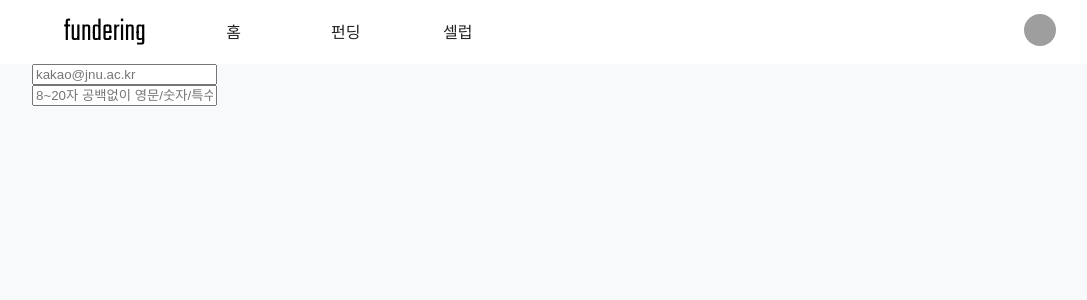
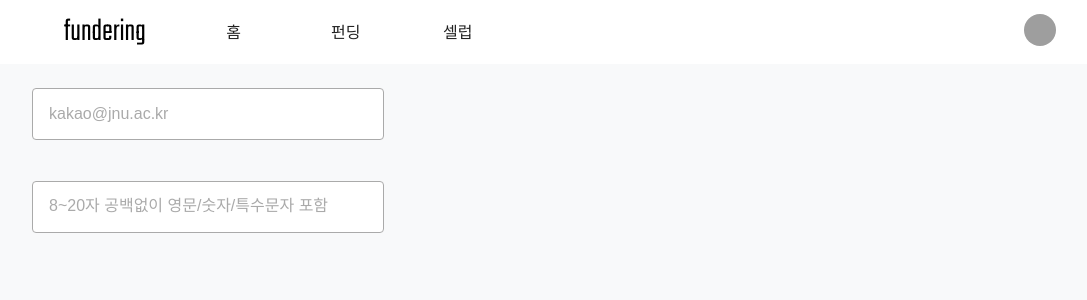
Before and after one commit to Step3-kakao-tech-campus/Team13_FE, a React (Vite) app in the folder src/: page /sign-in in a window 1280 px wide. Shown: the top 300 px of the page, without its empty margins (80-1167 px from the left). Built offline with nearby package versions, Linux system fonts and the light colour scheme; grey boxes are pictures that could not be loaded; a web font is replaced by a local one.

Commit message:
feat: LabeledInput.jsx styled-components, PropTypes 적용

```diff
--- a/src/src/components/common/form/LabeledInput.jsx
+++ b/src/src/components/common/form/LabeledInput.jsx
@@ -1,4 +1,45 @@
 import { useFormContext } from "react-hook-form";
+import { PropTypes } from "prop-types";
+import styled from "styled-components";
+
+const Styled = {
+  Container: styled.div`
+    width: 22rem;
+    margin: 1rem 0;
+  `,
+  Input: styled.input`
+    width: 100%;
+    height: 3.25rem;
+    padding: 1rem;
+    margin: 0.5rem 0 0;
+    border: 1px solid ${({ theme }) => theme.color.inactive};
+    border-radius: 4px;
+
+    &::placeholder {
+      color: ${({ theme }) => theme.color.inactive};
+      font-size: 1rem;
+    }
+
+    &:focus {
+    }
+  `,
+
+  Message: styled.div`
+    height: 0.8rem;
+    text-align: right;
+    font-size: 0.85rem;
+    font-weight: 400;
+    margin-top: 4px;
+
+    &.error-msg {
+      color: ${({ theme }) => theme.color.mainRed};
+    }
+
+    &.require-msg {
+      color: ${({ theme }) => theme.color.mainRed};
+    }
+  `,
+};
 
 function LabeledInput({
   id,
@@ -13,9 +54,9 @@ function LabeledInput({
   const { register, getValues } = useFormContext();
 
   return (
-    <div>
+    <Styled.Container>
       <label htmlFor={id}>{label}</label>
-      <input
+      <Styled.Input
         id={id}
         type={type}
         placeholder={placeholder}
@@ -24,12 +65,24 @@ function LabeledInput({
         {...props}
       />
       {errorMsg ? (
-        <div className="error-msg">{errorMsg}</div>
+        <Styled.Message className="error-msg">{errorMsg}</Styled.Message>
       ) : (
-        !getValues(id) && <div className="require-msg">{requireMsg}</div>
+        !getValues(id) && (
+          <Styled.Message className="require-msg">{requireMsg}</Styled.Message>
+        )
       )}
-    </div>
+    </Styled.Container>
   );
 }
 
+LabeledInput.propTypes = {
+  id: PropTypes.string,
+  label: PropTypes.string,
+  type: PropTypes.string,
+  placeholder: PropTypes.string,
+  errorMsg: PropTypes.string,
+  requireMsg: PropTypes.string,
+  validation: PropTypes.object,
+};
+
 export default LabeledInput;
```
